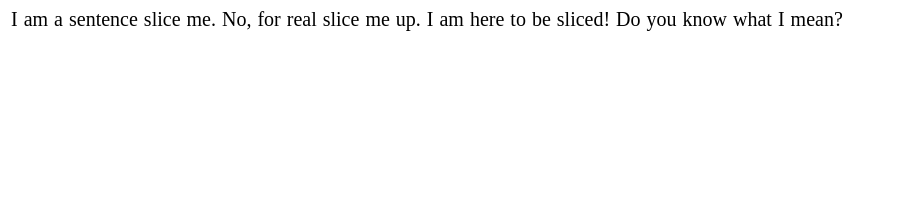
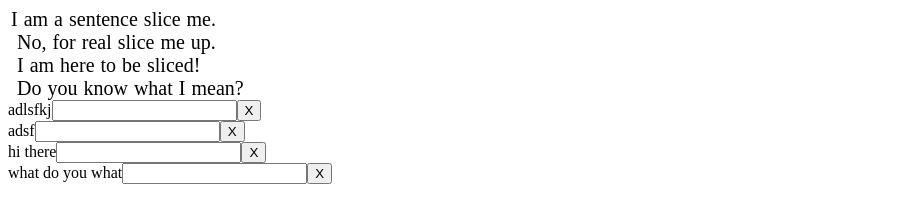
Before and after one commit to swarner2/School, a website: page client/sentenceSlicing/index.html in a window 1280 px wide. Shown: the whole page, without its empty margins (0-897 px from the left). Drawn offline with nearby package versions, Linux system fonts and the light colour scheme.

Commit message:
got rendering and slicing working

```diff
--- a/client/sentenceSlicing/index.html
+++ b/client/sentenceSlicing/index.html
@@ -7,7 +7,8 @@
 	<title></title>
 </head>
 <body>
-	<div id='sentence'>Wait a moment, If this message remains there could be an Error with sentence data was not filling.</div>
+	<div id='sentence'></div>
+	<div id='pickedSentences'></div>
 	<script src='./js/app.js'></script>
 </body>
 </html>
--- a/client/sentenceSlicing/js/app.js
+++ b/client/sentenceSlicing/js/app.js
@@ -2,30 +2,82 @@
 
 
 
-var sentence = 'I am a sentence slice me. No, for real slice me up. I am here to be sliced! Do you know what I mean?';
+var text = 'I am a sentence slice me. No, for real slice me up. I am here to be sliced! Do you know what I mean?';
 
 $(document).ready(function(){
-	console.log('hit')
-	placeSentenceInID(sentence, 'sentence');
+	//createSentence(sentence, '#sentence');
+	createText('#sentence', text);
 });
 
-var placeSentenceInID = function(sentence, destinationElement){
-	var html = '<span class="sentence">';
-	_.each(sentence.split(' '), function(element){
-		html += '<span class="word">'+ element +'</span>';
-	})
-	html += '</span>';
-	$("#" + destinationElement).html(html);
+var createText = function(renderPoint, text){
+
+	var getSentences = function(text){
+		//This will find all the . ? and ! and show the index of their locations
+		var getIndex = function(text){
+			var character = ['.','?','!'];
+			var index = -1;
+			_.each(character, function(element){
+				var indexOf = text.indexOf(element);
+				if(index > indexOf && indexOf !== -1 || index === -1) index = indexOf;
+			});
+			if(index === -1) index = text.length;
+			return index;
+		};
+		//This will fill the array with the sliced up parts
+		var array = [];
+		while(text.length){
+			var index = getIndex(text)+1;
+			array.push(text.slice(0,index));
+			text = text.slice(index,text.length);
+		}
+
+		return array;
+	}
+	var render = function(sentences){
+		var renderSentences = function(sentences, renderPoint){
+			_.each(sentences, function(sentence){
+				var html = '<div class="sentence">';
+				_.each(sentence.split(' '), function(element){
+					html = html.concat(
+						'<span class="word">',
+							element,
+						'</span>'
+					);
+				});
+				html += '</div>';
+				$(renderPoint).html($(renderPoint).html() + html);
+				$( ".word" ).click(function() {
+				  console.log('hit');
+				});
+			});
+		}
+		var renderAnswers = function(answers, renderPoint){
+			var html = '';
+			_.each(answers, function(element){
+				html = html.concat(
+				'<div>',
+					'<span>',
+						element,
+					'</span>',
+					'<input>',
+					'<button id="removeSentence">X</button>',
+				'</div>'
+				);
+			});
+			$(renderPoint).html(html);
+		}
+
+		renderSentences(sentences, '.sentences');
+		renderAnswers(['adlsfkj','adsf','hi there', 'what do you what'],'.answers');
+	}
+
+	$(renderPoint).html(''.concat(
+		'<div class="paragraph">',
+			'<div class="sentences">',
+			'</div>',
+			'<div class="answers">',
+			'</div>',
+		'</div>'
+	));
+	render(getSentences(text));
 }
-
-
-//----not finished
-var textToSentences = function(text){
-	var periodIndex = sentence.indexOf('.');
-	var exclamationIndex = sentence.indexOf('!');
-	var questionIndex = sentence.indexOf('?');
-	//base case
-	if(periodIndex === -1 && exclamationIndex === -1 && questionIndex === -1){
-		return;
-	}
-}
```
Also changed, not shown: README.md.
